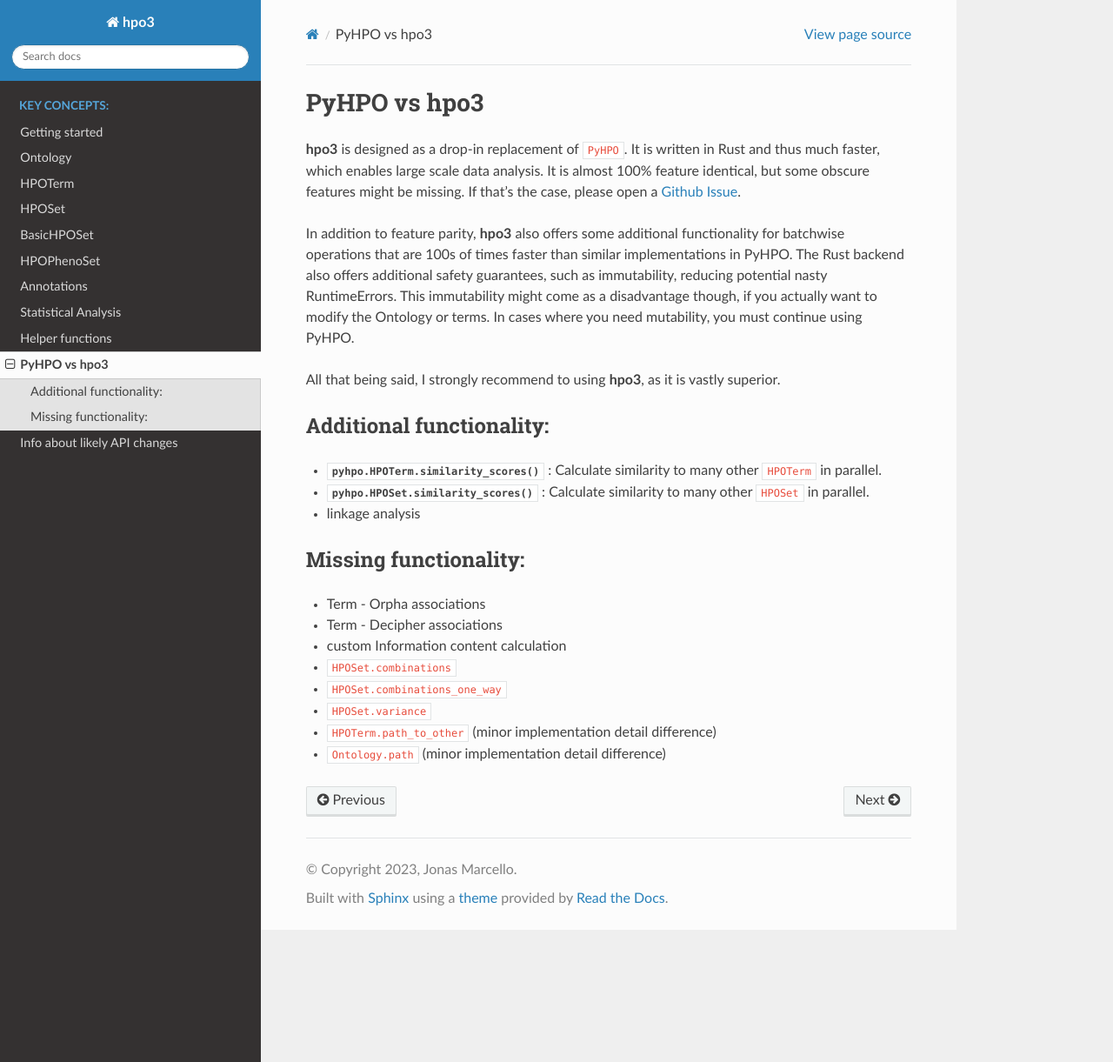
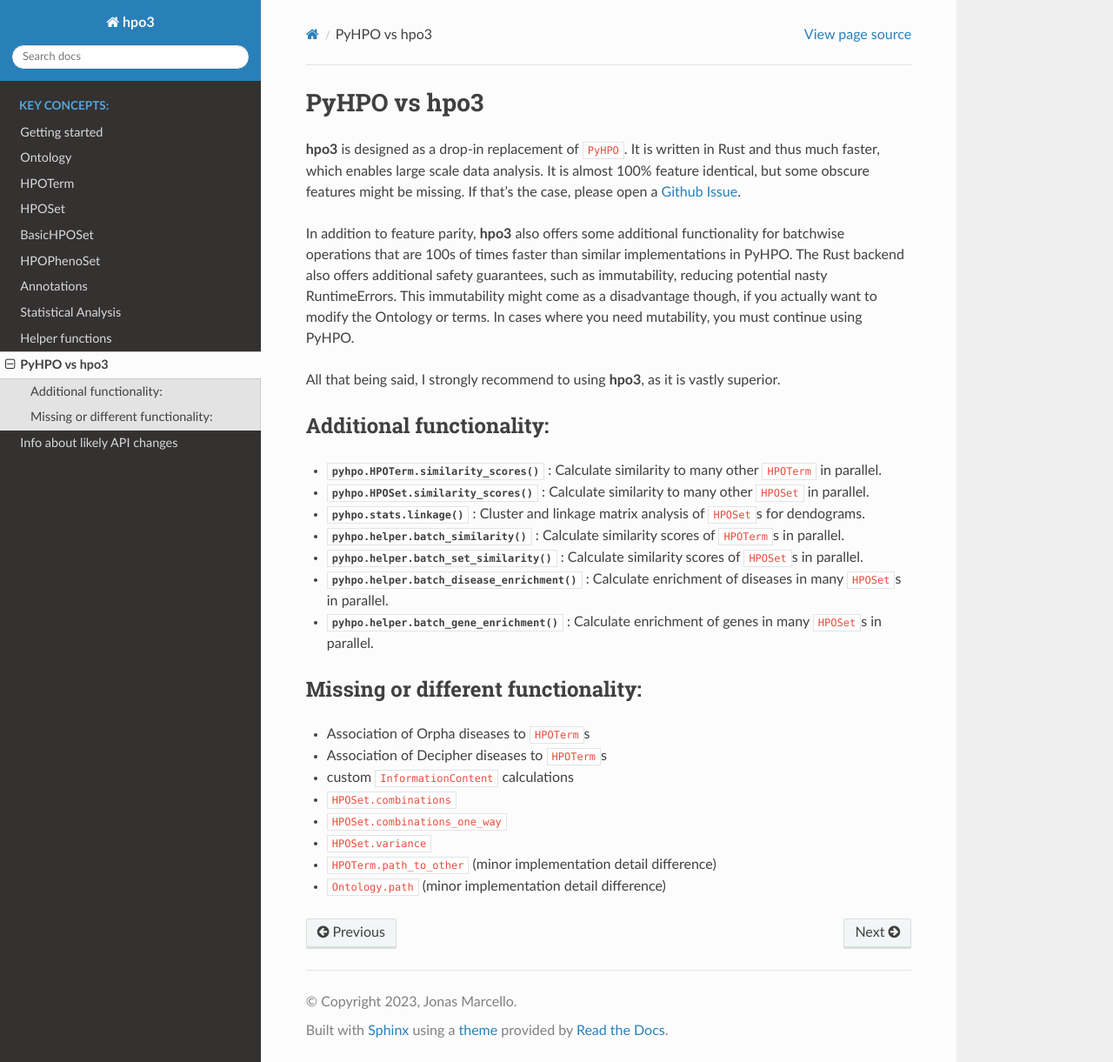
Before and after one commit to anergictcell/hpo3, a Sphinx documentation site: the page built from docs/pyhpo.rst, in a window 1280 px wide and 1221 px high. Shown: the whole window at 87% size. Built offline with Sphinx 7.4.7 and the Read the Docs theme 2.0.0, drawn with Linux system fonts in a browser that asks for light colours.

Commit message:
More documation

```diff
--- a/docs/pyhpo.rst
+++ b/docs/pyhpo.rst
@@ -13,14 +13,18 @@ Additional functionality:
 
 * :func:`pyhpo.HPOTerm.similarity_scores` : Calculate similarity to many other ``HPOTerm`` in parallel.
 * :func:`pyhpo.HPOSet.similarity_scores` : Calculate similarity to many other ``HPOSet`` in parallel.
-* linkage analysis
+* :func:`pyhpo.stats.linkage` : Cluster and linkage matrix analysis of ``HPOSet``\s for dendograms.
+* :func:`pyhpo.helper.batch_similarity` : Calculate similarity scores of ``HPOTerm``\s in parallel.
+* :func:`pyhpo.helper.batch_set_similarity` : Calculate similarity scores of ``HPOSet``\s in parallel.
+* :func:`pyhpo.helper.batch_disease_enrichment` : Calculate enrichment of diseases in many ``HPOSet``\s in parallel.
+* :func:`pyhpo.helper.batch_gene_enrichment` : Calculate enrichment of genes in many ``HPOSet``\s in parallel.
 
-Missing functionality:
-----------------------
+Missing or different functionality:
+-----------------------------------
 
-* Term - Orpha associations
-* Term - Decipher associations
-* custom Information content calculation
+* Association of Orpha diseases to ``HPOTerm``\s
+* Association of Decipher diseases to ``HPOTerm``\s
+* custom ``InformationContent`` calculations
 * ``HPOSet.combinations``
 * ``HPOSet.combinations_one_way``
 * ``HPOSet.variance``
```
Also changed, not shown: README.md (+4 -5 lines), .readthedocs.yaml, 1 other file.
